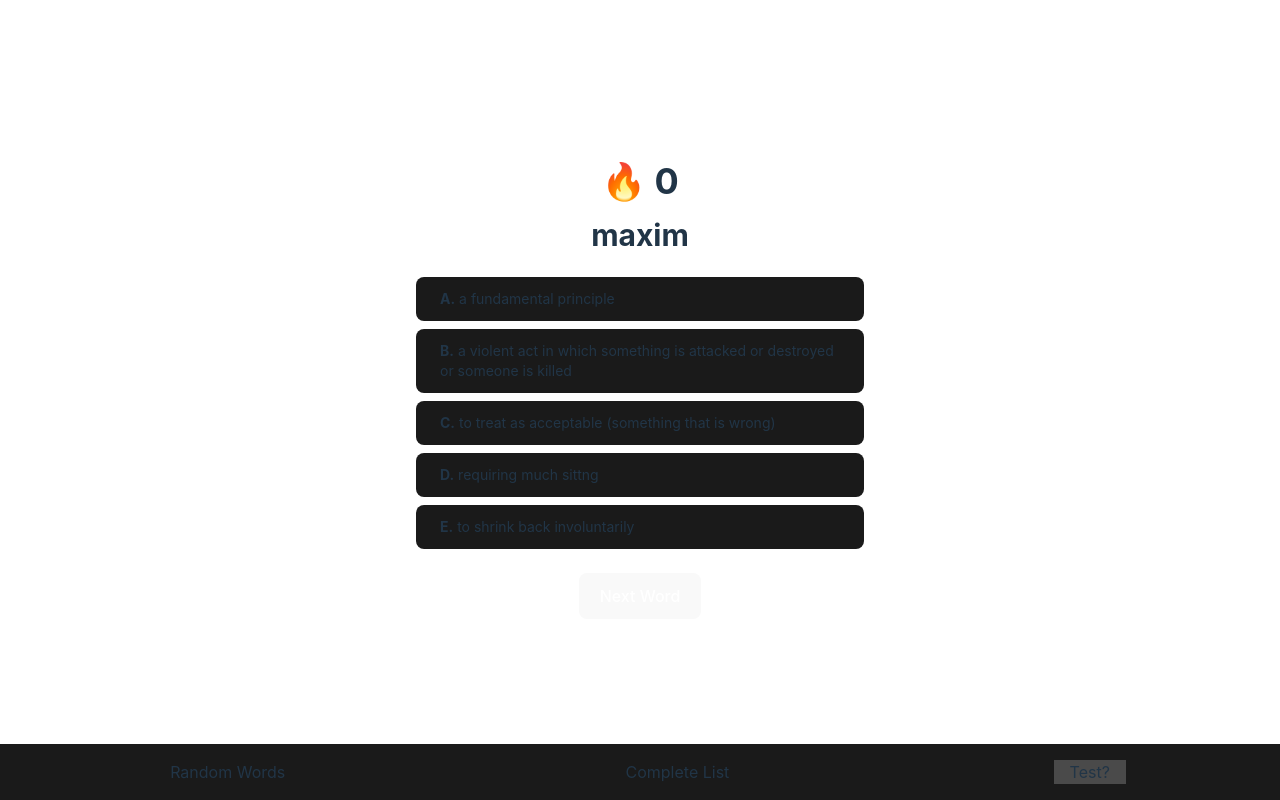
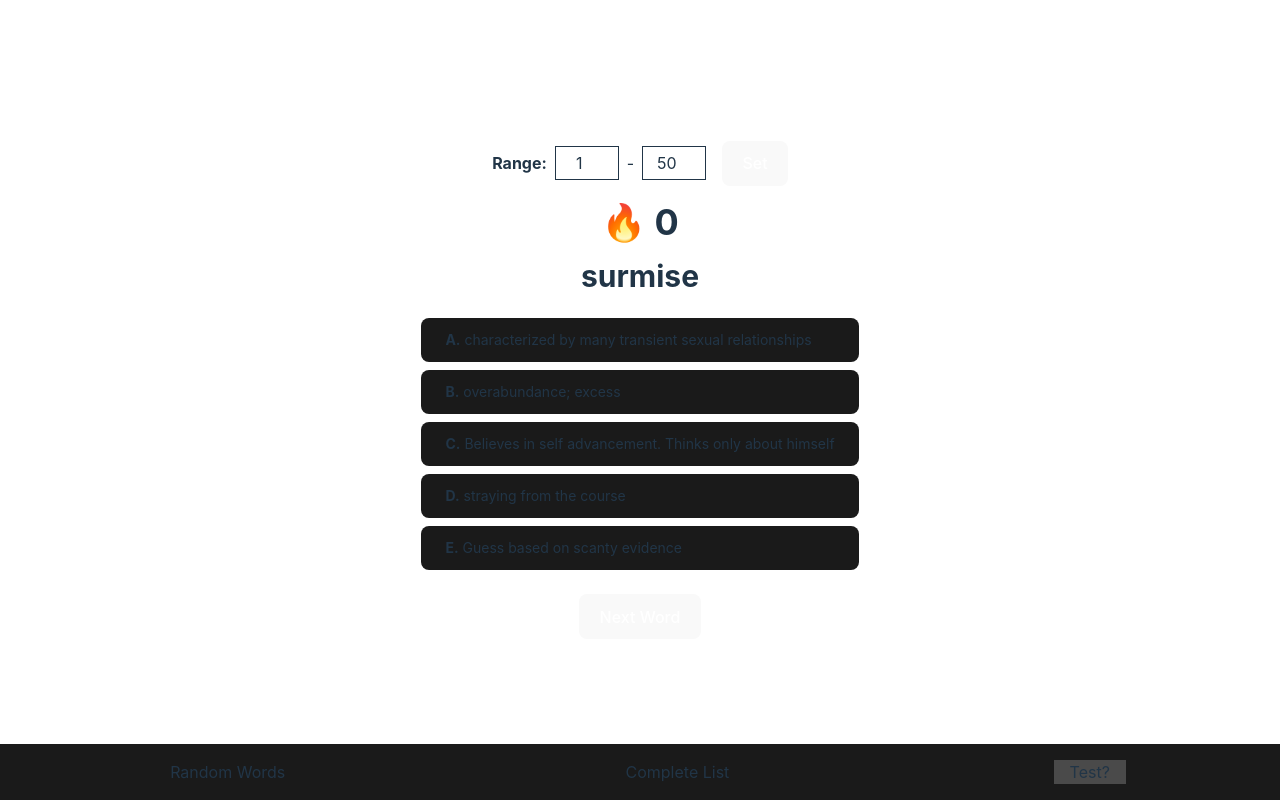
Before and after one commit to AvinashPayak/vocab-trainer, a Vue app: page / in a window 1280 px wide. Both pictures are taken after a click on the item "Test?". Built offline with nearby package versions, Linux system fonts and the light colour scheme.

Commit message:
range option added

```diff
--- a/src/components/Test.vue
+++ b/src/components/Test.vue
@@ -1,5 +1,29 @@
 <template>
   <div class="flex flex-col items-center justify-start px-4 mb-5">
+    <div class="flex gap-2 items-center mb-4">
+      <label class="font-bold">Range:</label>
+      <input
+        v-model.number="rangeStart"
+        type="number"
+        min="1"
+        :max="words.length"
+        class="border p-1 w-16 text-center"
+      />
+      <span>-</span>
+      <input
+        v-model.number="rangeEnd"
+        type="number"
+        min="1"
+        :max="words.length"
+        class="border p-1 w-16 text-center"
+      />
+      <button
+        @click="validateRange"
+        class="ml-2 bg-blue-500 text-white px-2 py-1 rounded"
+      >
+        Set
+      </button>
+    </div>
     <h2 class="text-4xl font-bold mb-4">🔥 {{ streak }}</h2>
     <p class="text-3xl font-bold mb-6">{{ currentWord.word }}</p>
 
@@ -42,6 +66,8 @@ const selectedOption = ref(null);
 const optionLabels = ["A", "B", "C", "D", "E"];
 const streak = ref(0); // Streak counter
 const resetStreak = ref(false);
+const rangeStart = ref(1);
+const rangeEnd = ref(50);
 
 const shuffleArray = (array) => {
   let shuffled = array.slice();
@@ -52,6 +78,12 @@ const shuffleArray = (array) => {
   return shuffled;
 };
 
+const validateRange = () => {
+  if (rangeStart.value < 1) rangeStart.value = 1;
+  if (rangeEnd.value > words.value.length) rangeEnd.value = words.value.length;
+  if (rangeStart.value > rangeEnd.value) rangeEnd.value = rangeStart.value;
+};
+
 const pickRandomWord = () => {
   if (resetStreak.value) {
     streak.value = 0;
@@ -59,9 +91,11 @@ const pickRandomWord = () => {
   }
   selectedOption.value = null;
 
+  const validWords = words.value.slice(rangeStart.value - 1, rangeEnd.value);
+  if (validWords.length === 0) return;
   // Pick a random word
-  const randomIndex = Math.floor(Math.random() * words.value.length);
-  currentWord.value = words.value[randomIndex];
+  const randomIndex = Math.floor(Math.random() *validWords.length);
+  currentWord.value = validWords[randomIndex];
 
   // Select incorrect meanings
   let incorrectOptions = words.value
@@ -97,7 +131,7 @@ onMounted(async () => {
       const [word, meaning] = line.split(",");
       return { word: word.trim(), meaning: meaning.trim() };
     });
-
+  validateRange();
   pickRandomWord();
 });
 </script>
```
Also changed, not shown: public/vocab.csv.
